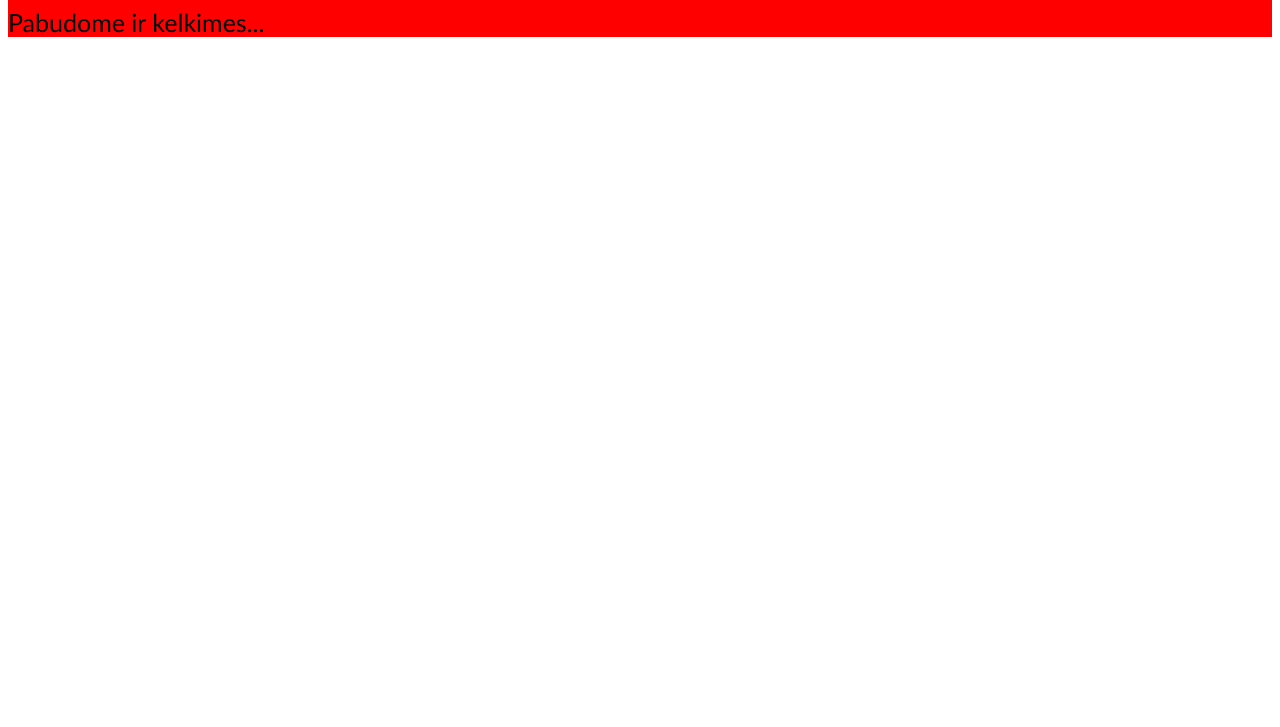
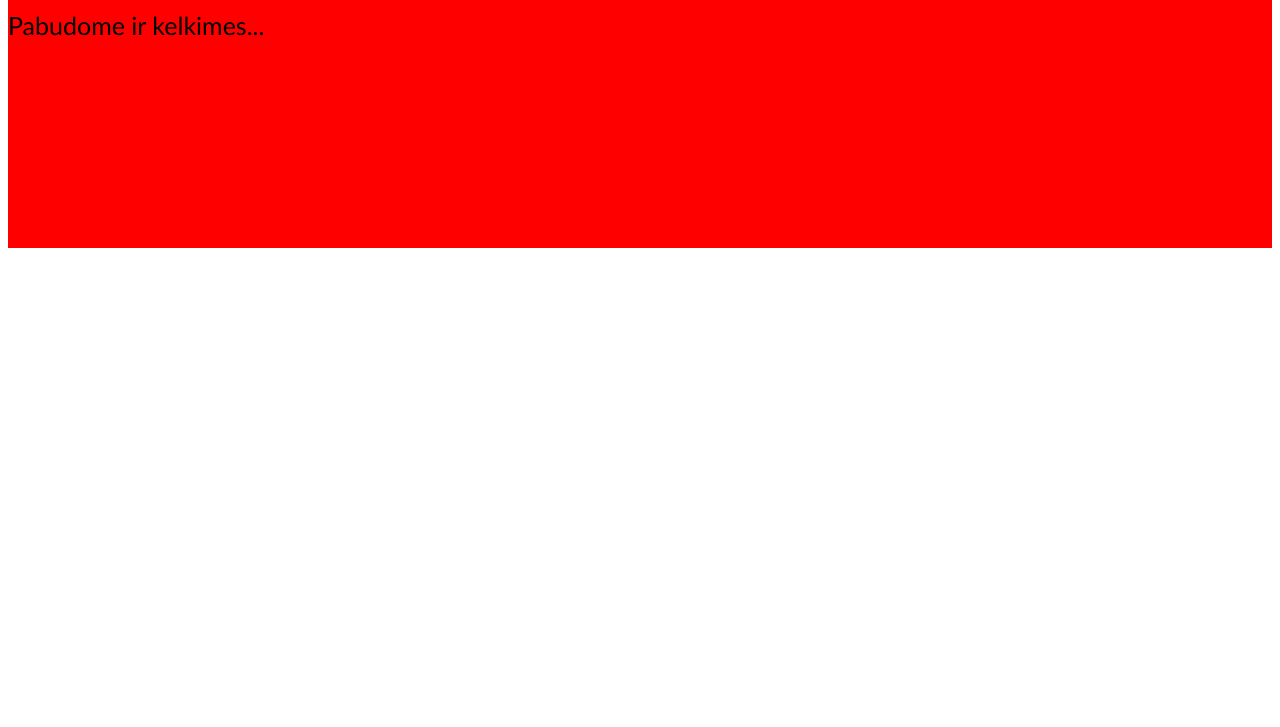
Before and after one commit to Vaidmine/00-pirmas-front-end-testas, a plain HTML site: page index.html in a window 1280 px wide. Shown: the part 73-800 px from the top of the page. Drawn offline with Linux system fonts and the light colour scheme.

Commit message:
body stilius

```diff
--- a/main.css
+++ b/main.css
@@ -1,13 +1,13 @@
 body > div {
+    display: block;
+    height: 300px;
     background-color: red;
 
 }
 
 p {
-    display: inline-block;
     font-size: 25px;
     line-height: 30px;
-    margin: 0;
     font-family: 'Gill Sans', 'Gill Sans MT', Calibri, 'Trebuchet MS', sans-serif;
 
 }
```
